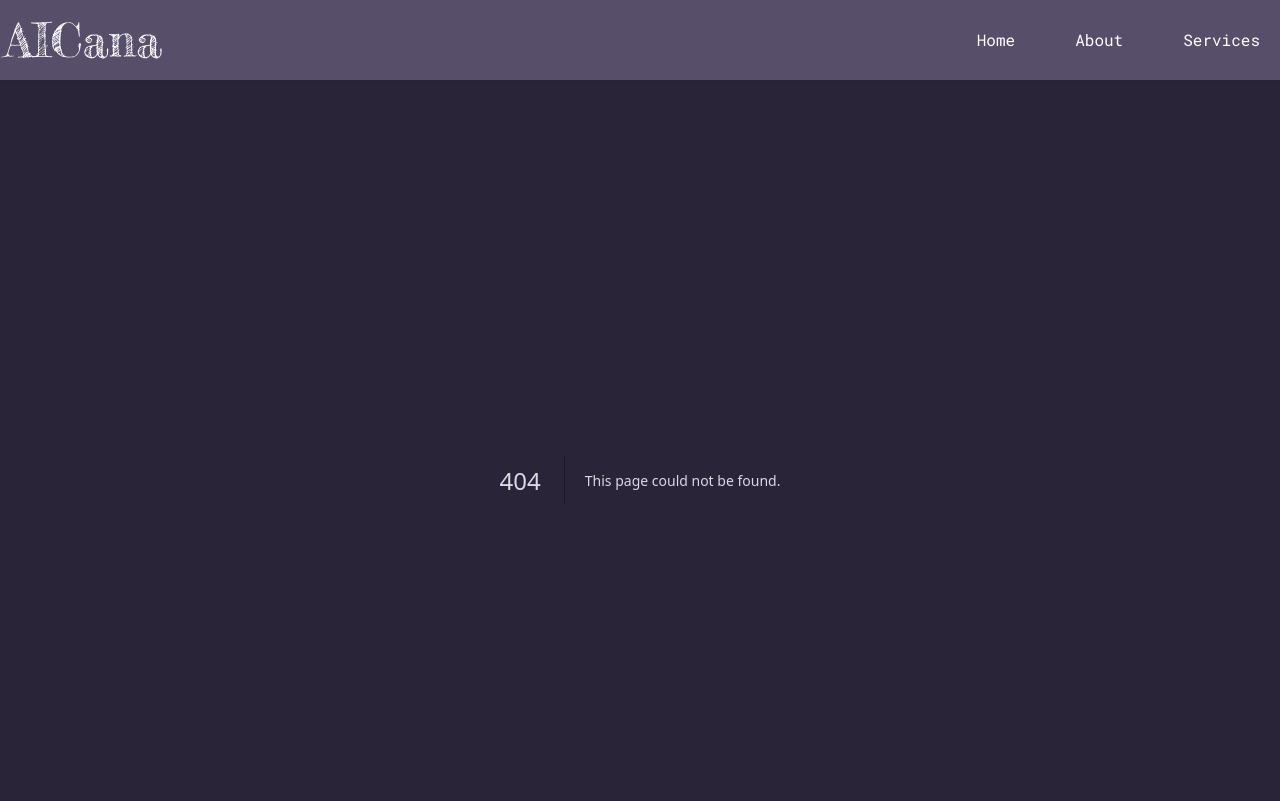
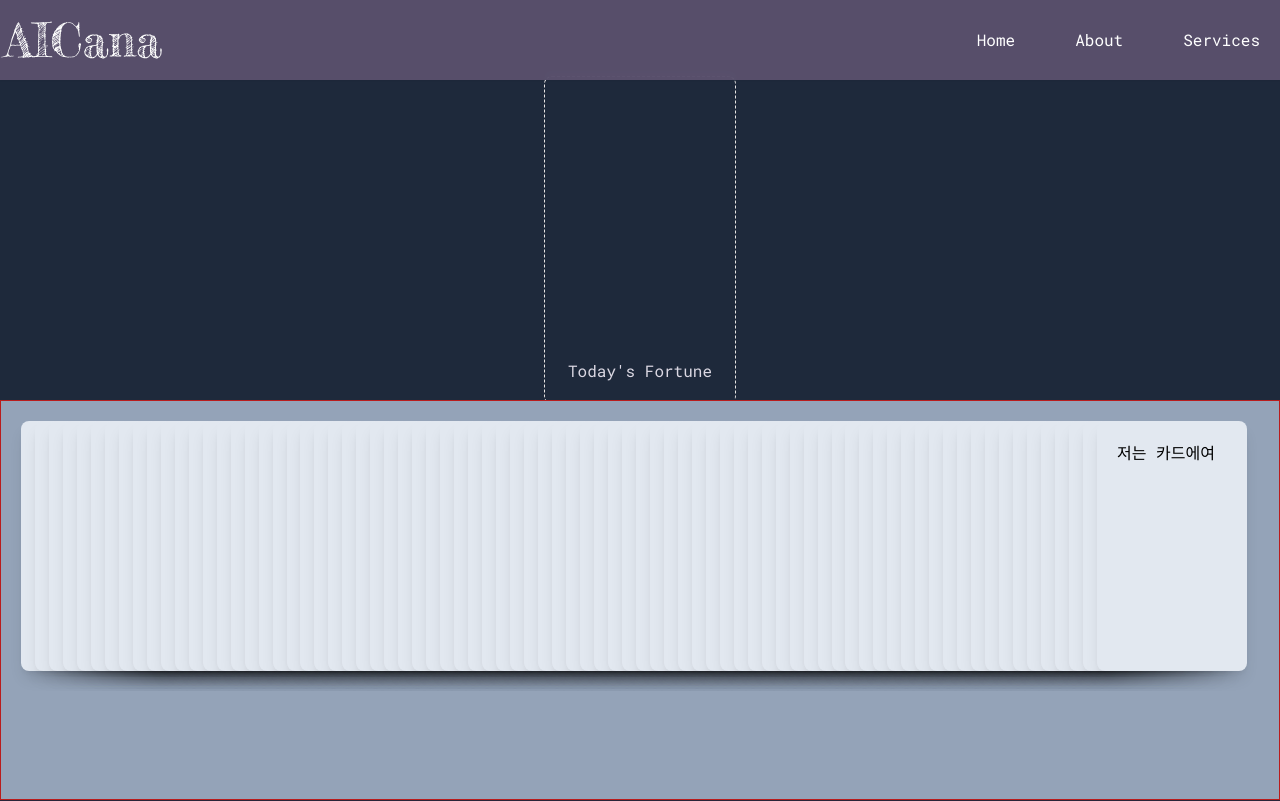
Before and after one commit to ksyksy815/tarot, a Next.js app: page /test in a window 1280 px wide. Before the commit this address had no page. Shown: the top 801 px of the page. Built offline with nearby package versions, Linux system fonts and the light colour scheme.

Commit message:
test page

```diff
--- /dev/null
+++ b/app/test/page.tsx
@@ -0,0 +1,12 @@
+import BasicPage from "@/components/BasicPage";
+import Test from "@/screens/todays-fortune/Test";
+
+const Page = () => {
+  return (
+    <BasicPage>
+      <Test />
+    </BasicPage>
+  );
+};
+
+export default Page;
--- /dev/null
+++ b/screens/todays-fortune/DraggableCard.tsx
@@ -0,0 +1,117 @@
+import { useGSAP } from "@gsap/react";
+import gsap from "gsap";
+import Draggable from "gsap/Draggable";
+import { RefObject, useRef } from "react";
+type Props = {
+  index: number;
+  mainRef: RefObject<HTMLElement>;
+  placeRef: RefObject<HTMLDivElement>;
+  isOverPlaceRef: RefObject<boolean>; // Change the type here
+  setIsOverPlace: (value: boolean) => void;
+  setIsDropped: (value: boolean) => void;
+};
+
+gsap.registerPlugin(Draggable);
+
+const calculateGapXBetweenCards = (params: {
+  cardWidth: number;
+  containerWidth: number;
+  containerMarginX: number;
+}) => {
+  const { cardWidth, containerWidth, containerMarginX } = params;
+  const cardCount = 78;
+
+  return (
+    cardWidth -
+    (cardWidth * 78 - (containerWidth - containerMarginX) + cardWidth) / 78
+  );
+};
+
+const DraggableCard = ({
+  index,
+  mainRef,
+  placeRef,
+  isOverPlaceRef,
+  setIsOverPlace,
+  setIsDropped,
+}: Props) => {
+  const cardRef = useRef<HTMLDivElement>(null);
+
+  useGSAP(() => {
+    Draggable.create(cardRef.current, {
+      bounds: mainRef.current,
+      inertia: true,
+      onDrag: function () {
+        const place = placeRef.current;
+        if (place) {
+          const placeRect = place.getBoundingClientRect();
+          const mouseX = this.pointerX;
+          const mouseY = this.pointerY;
+
+          if (
+            mouseX >= placeRect.left &&
+            mouseX <= placeRect.right &&
+            mouseY >= placeRect.top &&
+            mouseY <= placeRect.bottom
+          ) {
+            //@ts-ignore
+            isOverPlaceRef.current = true;
+            setIsOverPlace(true);
+          } else {
+            //@ts-ignore
+            isOverPlaceRef.current = false;
+            setIsOverPlace(false);
+          }
+        }
+      },
+      onDragEnd: () => {
+        const card = cardRef.current;
+        const place = placeRef.current;
+
+        if (card && place) {
+          const cardRect = card.getBoundingClientRect();
+          const placeRect = place.getBoundingClientRect();
+          const parentRect = card.parentElement!.getBoundingClientRect();
+
+          console.log("cardRect:", cardRect);
+          console.log("placeRect:", placeRect);
+          console.log("parentRect:", parentRect);
+
+          if (isOverPlaceRef.current) {
+            setIsDropped(true);
+            gsap.set(card, {
+              x: placeRect.left - parentRect.left - 20,
+              y: placeRect.top - parentRect.top - 20,
+            });
+          } else {
+            setIsDropped(false);
+          }
+        }
+      },
+    });
+  });
+
+  const left = `${
+    20 +
+    index *
+      calculateGapXBetweenCards({
+        cardWidth: 150,
+        containerWidth: mainRef.current ? mainRef.current.clientWidth : 1280,
+        containerMarginX: 40,
+      })
+  }px`;
+
+  console.log(mainRef?.current?.clientWidth);
+
+  return (
+    <div
+      ref={cardRef}
+      className={`absolute top-5 h-[250px] w-[150px] min-w-[150px] bg-slate-200 text-black rounded-lg shadow-lg p-5 hover:bg-violet-300`}
+      style={{ left }}
+    >
+      저는 카드에여
+    </div>
+  );
+};
+
+export default DraggableCard;
--- /dev/null
+++ b/screens/todays-fortune/Test.tsx
@@ -0,0 +1,60 @@
+"use client";
+
+import useShuffledCards from "@/hooks/useShuffledCards";
+import { cn } from "@/lib/utils";
+import { useRef, useState } from "react";
+import DraggableCard from "./DraggableCard";
+
+const Test = () => {
+  const { shuffledCards } = useShuffledCards();
+  const mainRef = useRef<HTMLElement>(null);
+  const cardRef = useRef<HTMLDivElement>(null);
+  const placeRef = useRef<HTMLDivElement>(null);
+  const isOverPlaceRef = useRef(false);
+  const [isDropped, setIsDropped] = useState(false);
+  const [isOverPlace, setIsOverPlace] = useState(false);
+
+  return (
+    <main ref={mainRef} className={"w-full"}>
+      <section
+        className={`flex items-center justify-center h-[40vh] w-full bg-slate-800`}
+      >
+        <div
+          className={cn(
+            "flex flex-col border border-dashed rounded-lg items-center gap-y-3 p-5",
+            {
+              "border-[2px] border-white": isOverPlace,
+              "border-[2px] border-solid border-white": isDropped,
+            }
+          )}
+        >
+          <div ref={placeRef} className={cn("h-[250px] w-[150px] ")} />
+
+          <span>{`Today's Fortune`}</span>
+        </div>
+      </section>
+
+      <section
+        className={
+          "relative h-[50vh] w-full bg-slate-400 p-5 border border-red-700 flex items-center "
+        }
+      >
+        {shuffledCards.map((card, index) => {
+          return (
+            <DraggableCard
+              key={index}
+              index={index}
+              mainRef={mainRef}
+              placeRef={placeRef}
+              isOverPlaceRef={{ current: isOverPlaceRef.current }}
+              setIsOverPlace={setIsOverPlace}
+              setIsDropped={setIsDropped}
+            />
+          );
+        })}
+      </section>
+    </main>
+  );
+};
+
+export default Test;
```
